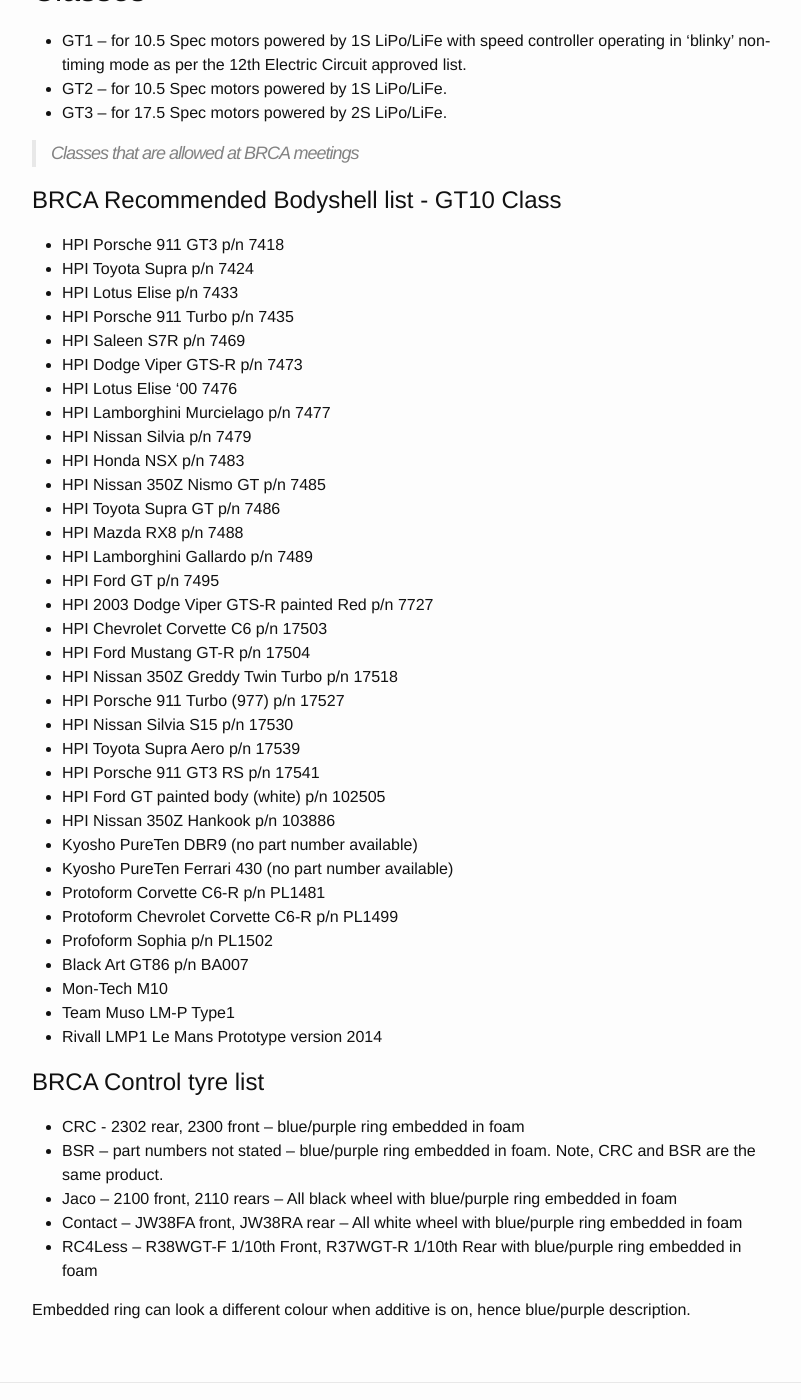
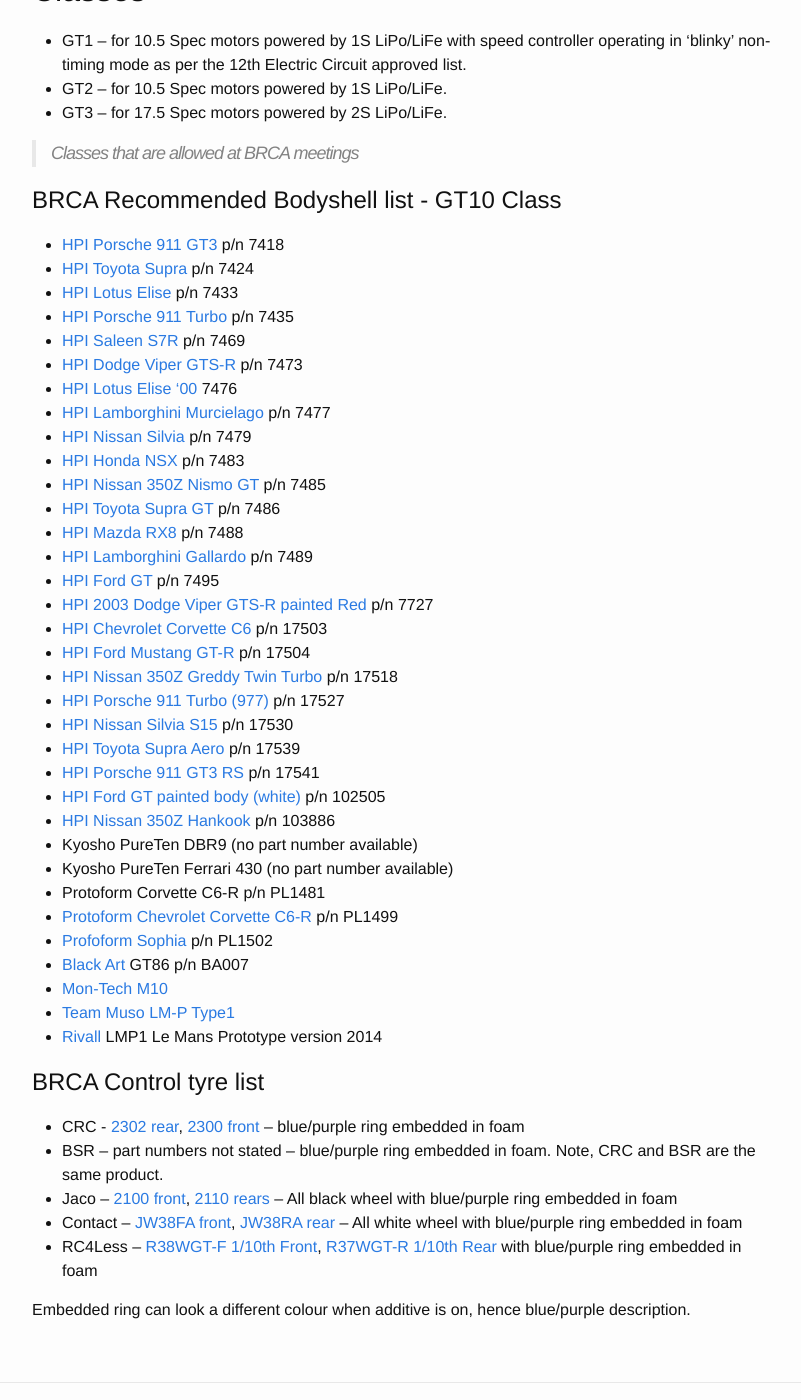
Before and after one commit to peppekerstens/rccars, a Jekyll site: the page built from _articles/brca-gt10-rules.md, in a window 1280 px wide and 1400 px high, scrolled down 2334 px. Shown: the whole window, without its empty margins (238-1039 px from the left). Built offline with Jekyll 4.4.1, drawn with Linux system fonts in a browser that asks for light colours; part of the change alters nothing that is shown; some of the changed text lies outside the part shown.

```diff
--- a/_articles/brca-gt10-rules.md
+++ b/_articles/brca-gt10-rules.md
@@ -4,7 +4,7 @@ title: BRCA GT10 Rules
 summary: Unofficial copy with better links (and linkability).
 ---
 
-Note: this is an **UNOFFICIAL** copy of the [official rules](http://www.brca.org/sites/www.brca.org/files/library_files/con_manager/GT10%20Rules%20and%20shell-tyre%20list%20v4-6.pdf) (downloaded on 2015-09-05), with some reformatting.
+Note: this is an **UNOFFICIAL** copy of the [official rules](http://www.brca.org/sites/www.brca.org/files/library_files/con_manager/GT10%20Rules%20and%20shell-tyre%20list%20v4-6.pdf) (downloaded on 2015-09-05), with some reformatting and links.
 
 # V4.6 of the BRCA rules for the GT10 class.
 
@@ -105,47 +105,47 @@ Note: this is an **UNOFFICIAL** copy of the [official rules](http://www.brca.org
 
 # BRCA Recommended Bodyshell list - GT10 Class
 
-- HPI Porsche 911 GT3 p/n 7418
-- HPI Toyota Supra p/n 7424
-- HPI Lotus Elise p/n 7433
-- HPI Porsche 911 Turbo p/n 7435
-- HPI Saleen S7R p/n 7469
-- HPI Dodge Viper GTS-R p/n 7473
-- HPI Lotus Elise ‘00 7476
-- HPI Lamborghini Murcielago p/n 7477
-- HPI Nissan Silvia p/n 7479
-- HPI Honda NSX p/n 7483
-- HPI Nissan 350Z Nismo GT p/n 7485
-- HPI Toyota Supra GT p/n 7486
-- HPI Mazda RX8 p/n 7488
-- HPI Lamborghini Gallardo p/n 7489
-- HPI Ford GT p/n 7495
-- HPI 2003 Dodge Viper GTS-R painted Red p/n 7727
-- HPI Chevrolet Corvette C6 p/n 17503
-- HPI Ford Mustang GT-R p/n 17504
-- HPI Nissan 350Z Greddy Twin Turbo p/n 17518
-- HPI Porsche 911 Turbo (977) p/n 17527
-- HPI Nissan Silvia S15 p/n 17530
-- HPI Toyota Supra Aero p/n 17539
-- HPI Porsche 911 GT3 RS p/n 17541
-- HPI Ford GT painted body (white) p/n 102505
-- HPI Nissan 350Z Hankook p/n 103886
+- [HPI Porsche 911 GT3](http://www.hpiracing.co.uk/piw.php?partNo=7418) p/n 7418
+- [HPI Toyota Supra](http://www.hpiracing.co.uk/piw.php?partNo=7424) p/n 7424
+- [HPI Lotus Elise](http://www.hpiracing.co.uk/piw.php?partNo=7433) p/n 7433
+- [HPI Porsche 911 Turbo](http://www.hpiracing.co.uk/piw.php?partNo=7435) p/n 7435
+- [HPI Saleen S7R](http://www.hpiracing.co.uk/piw.php?partNo=7469) p/n 7469
+- [HPI Dodge Viper GTS-R](http://www.hpiracing.co.uk/piw.php?partNo=7473) p/n 7473
+- [HPI Lotus Elise ‘00](http://www.hpiracing.co.uk/piw.php?partNo=7476) 7476
+- [HPI Lamborghini Murcielago](http://www.hpiracing.co.uk/piw.php?partNo=7477) p/n 7477
+- [HPI Nissan Silvia](http://www.hpiracing.co.uk/piw.php?partNo=7479) p/n 7479
+- [HPI Honda NSX](http://www.hpiracing.co.uk/piw.php?partNo=7483) p/n 7483
+- [HPI Nissan 350Z Nismo GT](http://www.hpiracing.co.uk/piw.php?partNo=7485) p/n 7485
+- [HPI Toyota Supra GT](http://www.hpiracing.co.uk/piw.php?partNo=7486) p/n 7486
+- [HPI Mazda RX8](http://www.hpiracing.co.uk/piw.php?partNo=7488) p/n 7488
+- [HPI Lamborghini Gallardo](http://www.hpiracing.co.uk/piw.php?partNo=7489) p/n 7489
+- [HPI Ford GT](http://www.hpiracing.co.uk/piw.php?partNo=7495) p/n 7495
+- [HPI 2003 Dodge Viper GTS-R painted Red](http://www.hpiracing.co.uk/piw.php?partNo=7727) p/n 7727
+- [HPI Chevrolet Corvette C6](http://www.hpiracing.co.uk/piw.php?partNo=17503) p/n 17503
+- [HPI Ford Mustang GT-R](http://www.hpiracing.co.uk/piw.php?partNo=17504) p/n 17504
+- [HPI Nissan 350Z Greddy Twin Turbo](http://www.hpiracing.co.uk/piw.php?partNo=17518) p/n 17518
+- [HPI Porsche 911 Turbo (977)](http://www.hpiracing.co.uk/piw.php?partNo=17527) p/n 17527
+- [HPI Nissan Silvia S15](http://www.hpiracing.co.uk/piw.php?partNo=17530) p/n 17530
+- [HPI Toyota Supra Aero](http://www.hpiracing.co.uk/piw.php?partNo=17539) p/n 17539
+- [HPI Porsche 911 GT3 RS](http://www.hpiracing.co.uk/piw.php?partNo=17541) p/n 17541
+- [HPI Ford GT painted body (white)](http://www.hpiracing.co.uk/piw.php?partNo=102505) p/n 102505
+- [HPI Nissan 350Z Hankook](http://www.hpiracing.co.uk/piw.php?partNo=103886) p/n 103886
 - Kyosho PureTen DBR9 (no part number available)
 - Kyosho PureTen Ferrari 430 (no part number available)
 - Protoform Corvette C6-R p/n PL1481
-- Protoform Chevrolet Corvette C6-R p/n PL1499
-- Profoform Sophia p/n PL1502
-- Black Art GT86 p/n BA007
-- Mon-Tech M10
-- Team Muso LM-P Type1
-- Rivall LMP1 Le Mans Prototype version 2014
+- [Protoform Chevrolet Corvette C6-R](http://racepf.com/legacy-items/chevy-corvette-c6-r/) p/n PL1499
+- [Profoform Sophia](http://racepf.com/on-road-1-10-1-12/sophia-gt-clear-body/) p/n PL1502
+- [Black Art](http://www.blackart-racing.eu/index.php/products) GT86 p/n BA007
+- [Mon-Tech M10](http://www.mon-techracing.net/m10.html)
+- [Team Muso LM-P Type1](http://www.team-muso.com/lp.html)
+- [Rivall](http://www.rivall.nl/) LMP1 Le Mans Prototype version 2014
 
 # BRCA Control tyre list
 
-- CRC - 2302 rear, 2300 front – blue/purple ring embedded in foam
+- CRC - [2302 rear](https://www.teamcrc.com/crc/modules.php?name=Shopping_Cart&file=product&prodID=7719032), [2300 front](https://www.teamcrc.com/crc/modules.php?name=Shopping_Cart&file=product&prodID=7719031) – blue/purple ring embedded in foam
 - BSR – part numbers not stated – blue/purple ring embedded in foam. Note, CRC and BSR are the same product.
-- Jaco – 2100 front, 2110 rears – All black wheel with blue/purple ring embedded in foam
-- Contact – JW38FA front, JW38RA rear – All white wheel with blue/purple ring embedded in foam
-- RC4Less – R38WGT-F 1/10th Front, R37WGT-R 1/10th Rear with blue/purple ring embedded in foam
+- Jaco – [2100 front](http://www.cmldistribution.co.uk/product/JAC2100/jaco-world-gt-pro-10-spec-lilac-front-tyres-on-carbon-rims-2), [2110 rears](http://www.cmldistribution.co.uk/product/JAC2110/jaco-world-gt-pro-10-spec-lilac-rear-tyres-on-carbon-rims) – All black wheel with blue/purple ring embedded in foam
+- Contact – [JW38FA front](http://www.racing-cars.com/pp/Manufacturer/Contact_RC/JW38FA.html), [JW38RA rear](http://www.racing-cars.com/pp/Manufacturer/Contact_RC/JW38RA.html) – All white wheel with blue/purple ring embedded in foam
+- RC4Less – [R38WGT-F 1/10th Front](http://www.rc4less.com/product_info.php?products_id=456), [R37WGT-R 1/10th Rear](http://www.rc4less.com/product_info.php?products_id=457) with blue/purple ring embedded in foam
 
 Embedded ring can look a different colour when additive is on, hence blue/purple description.
```
